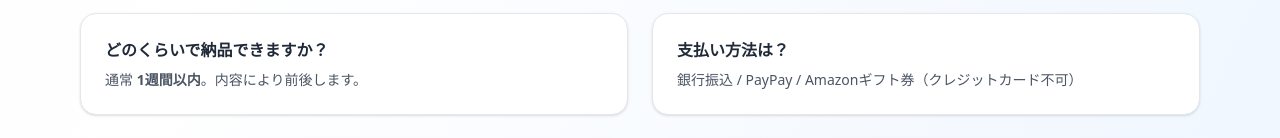
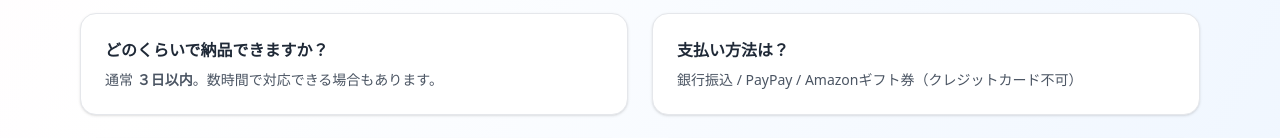
Before and after one commit to gwalther38-ai/photo-to-video, a plain HTML site: page index.html in a window 1280 px wide. Shown: the part 2443-2581 px from the top of the page. Drawn offline with nearby package versions, Linux system fonts and the light colour scheme.

Commit message:
Update index.html

```diff
--- a/index.html
+++ b/index.html
@@ -165,7 +165,7 @@
       <div class="mt-8 grid md:grid-cols-2 gap-6">
         <div class="p-6 rounded-2xl bg-white shadow border border-gray-200">
           <h3 class="font-semibold">どのくらいで納品できますか？</h3>
-          <p class="mt-2 text-sm text-gray-600">通常 <b>1週間以内</b>。内容により前後します。</p>
+          <p class="mt-2 text-sm text-gray-600">通常 <b>３日以内</b>。数時間で対応できる場合もあります。</p>
         </div>
         <div class="p-6 rounded-2xl bg-white shadow border border-gray-200">
           <h3 class="font-semibold">支払い方法は？</h3>
```
